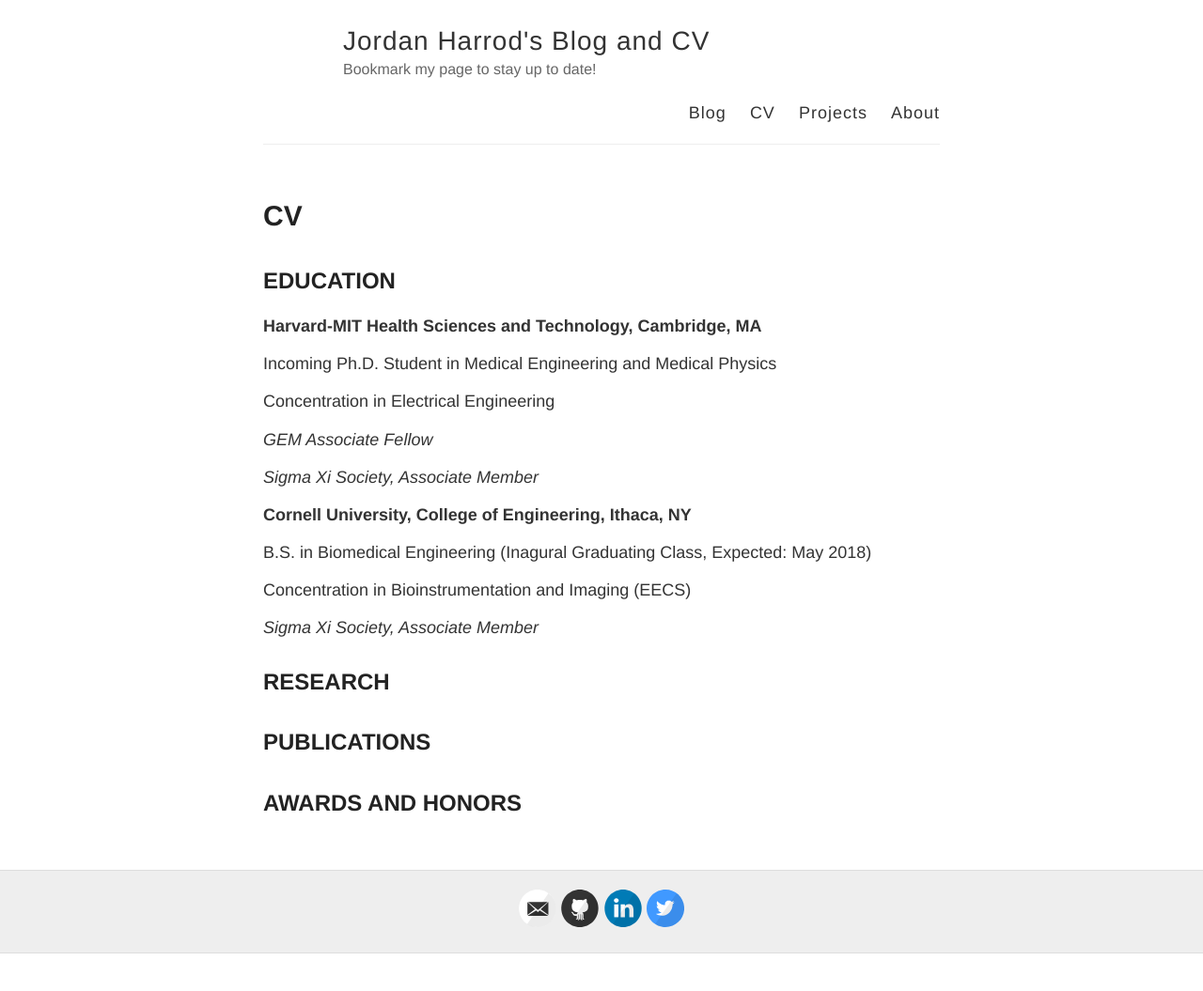
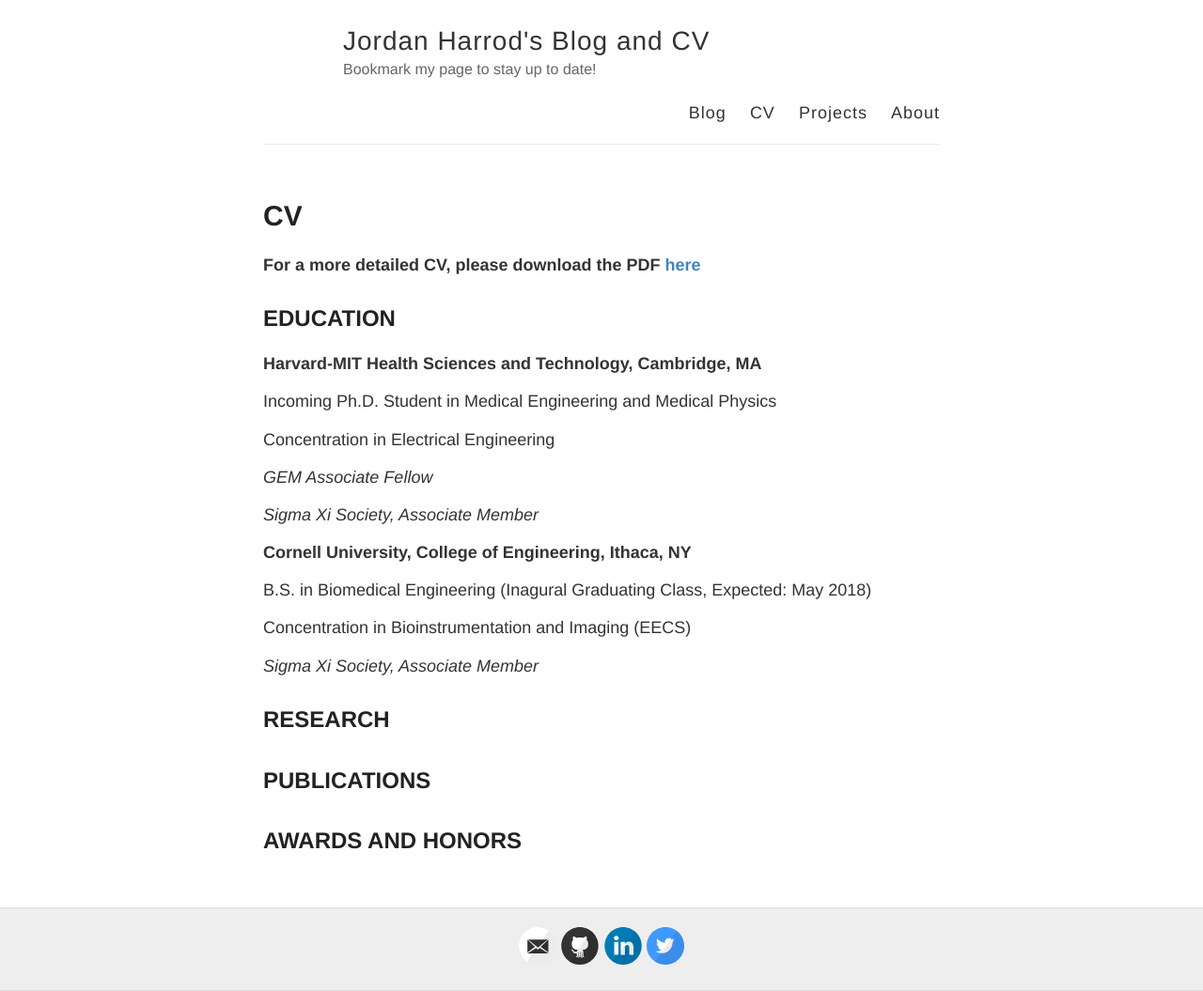
Before and after one commit to harrodjordan/harrodjordan.github.io, a Jekyll site: the page built from CV.md, in a window 1280 px wide. Shown: the whole page at 94% size. Built offline with Jekyll 4.4.1, drawn with Linux system fonts in a browser that asks for light colours; before the commit the page ends 1015 px from its top, so only the background shows below that.

Commit message:
Update CV.md

```diff
--- a/CV.md
+++ b/CV.md
@@ -3,6 +3,8 @@
 title: CV
 permalink: /CV/
 ---
+
+**For a more detailed CV, please download the PDF [here](insert link)**
 
 ## EDUCATION
 
```
